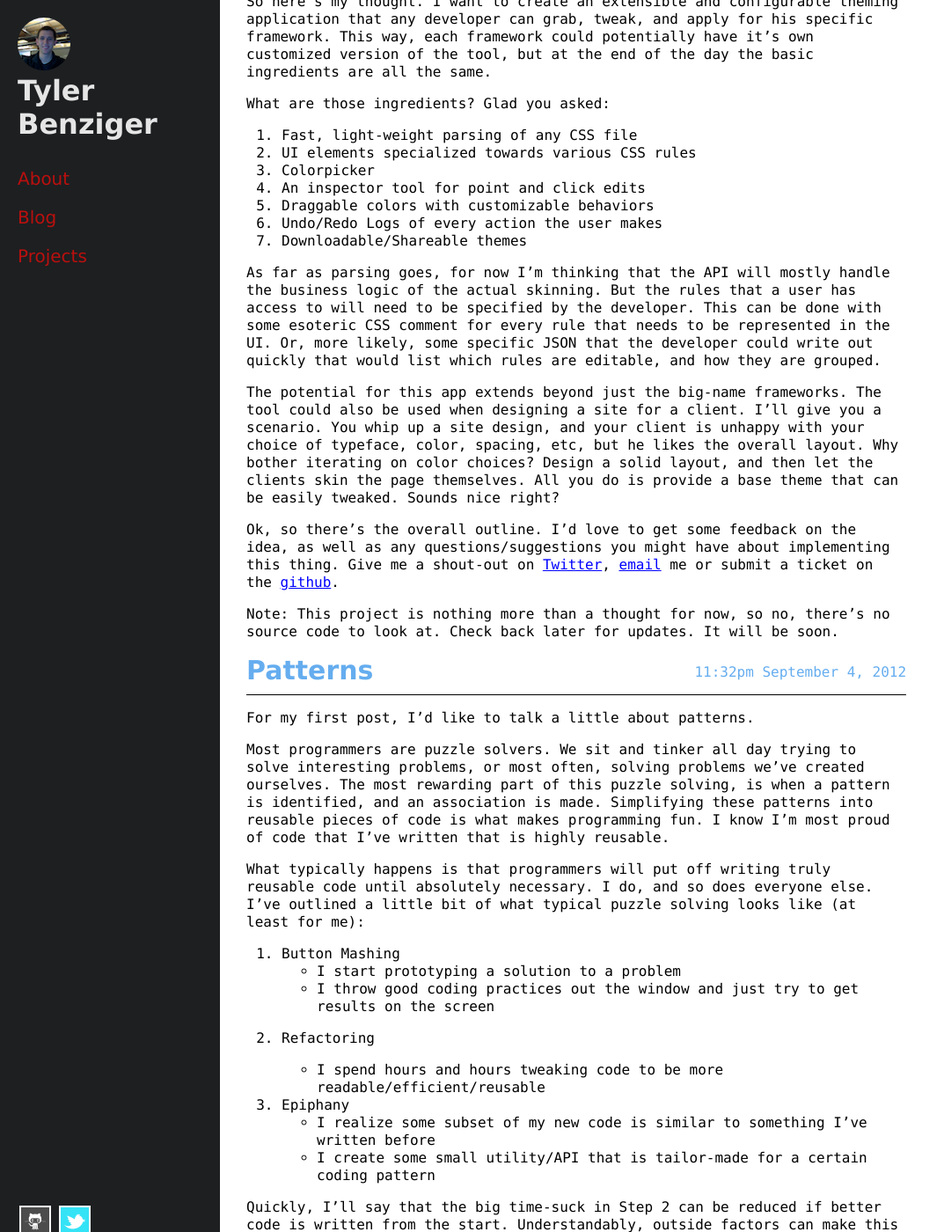
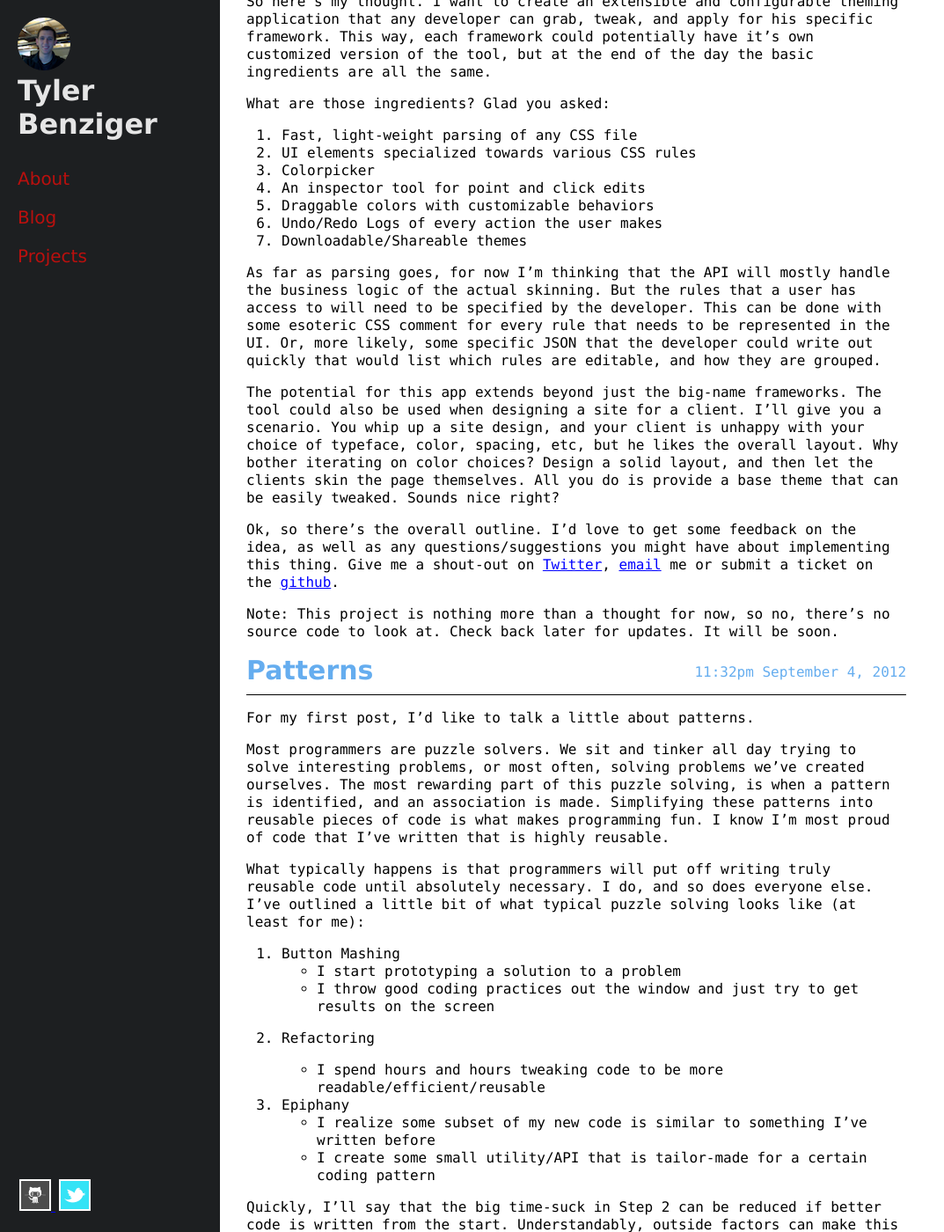
Before and after one commit to tybenz/blog, a Jekyll site: the page built from blog/index.html, in a window 1280 px wide and 1400 px high, scrolled down 580 px. Shown: the whole window at 88% size, without its empty margins (0-1073 px from the left). Built offline with Jekyll 4.4.1, drawn with Linux system fonts in a browser that asks for light colours; comment, search, counter and statistics services are not loaded.

Commit message:
style tweaks

```diff
--- a/css/code.css
+++ b/css/code.css
@@ -1,5 +1,5 @@
 .highlight pre { margin: 0}
-.highlight  { box-shadow: 0 0 3px 2px rgba(0,0,0,.4); font-size: 14px; padding: 5px; background: #ffffff; }
+.highlight  { overflow-x: auto; box-shadow: 0 0 3px 2px rgba(0,0,0,.4); font-size: 14px; padding: 5px; background: #ffffff; }
 .highlight .c { color: #999988; font-style: italic } /* Comment */
 .highlight .err { color: #a61717; background-color: #e3d2d2 } /* Error */
 .highlight .k { font-weight: bold } /* Keyword */
--- a/css/styles.css
+++ b/css/styles.css
@@ -51,7 +51,7 @@
 
 .sidebar .social {
   position: absolute;
-  bottom: 30px;
+  bottom: 60px;
   left: 20px;
 }
 
```
